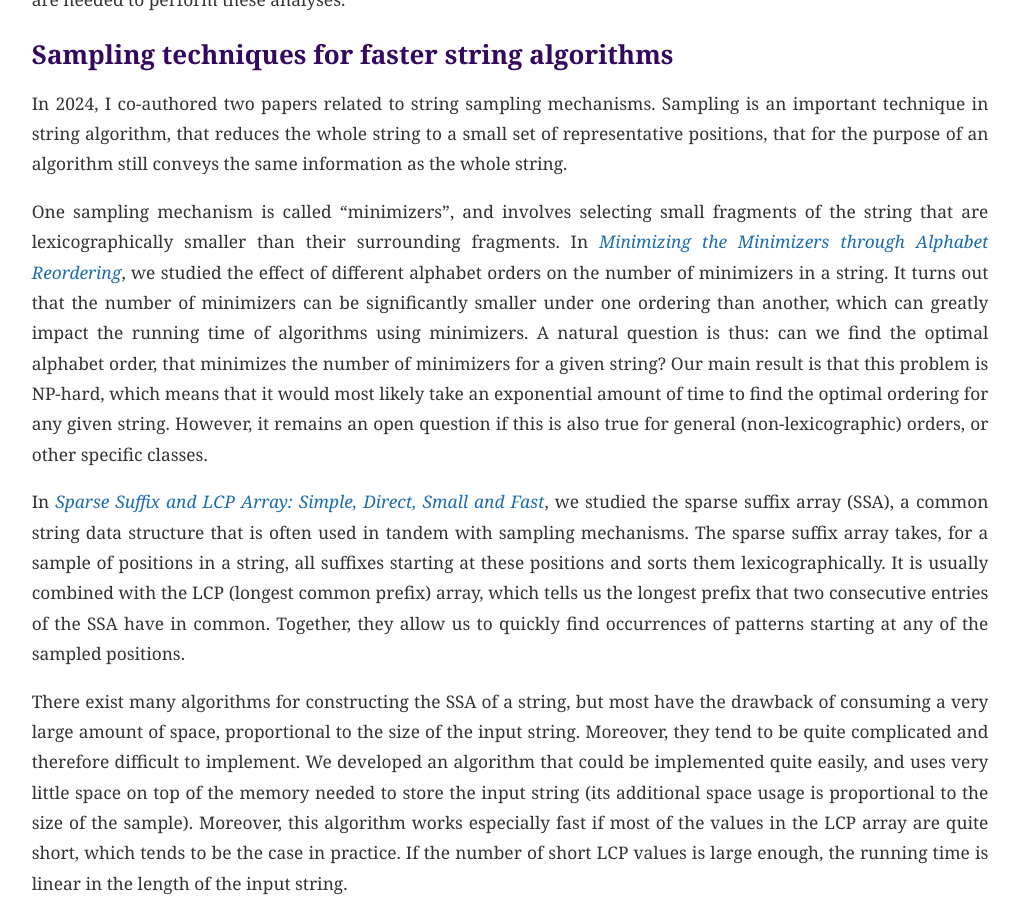
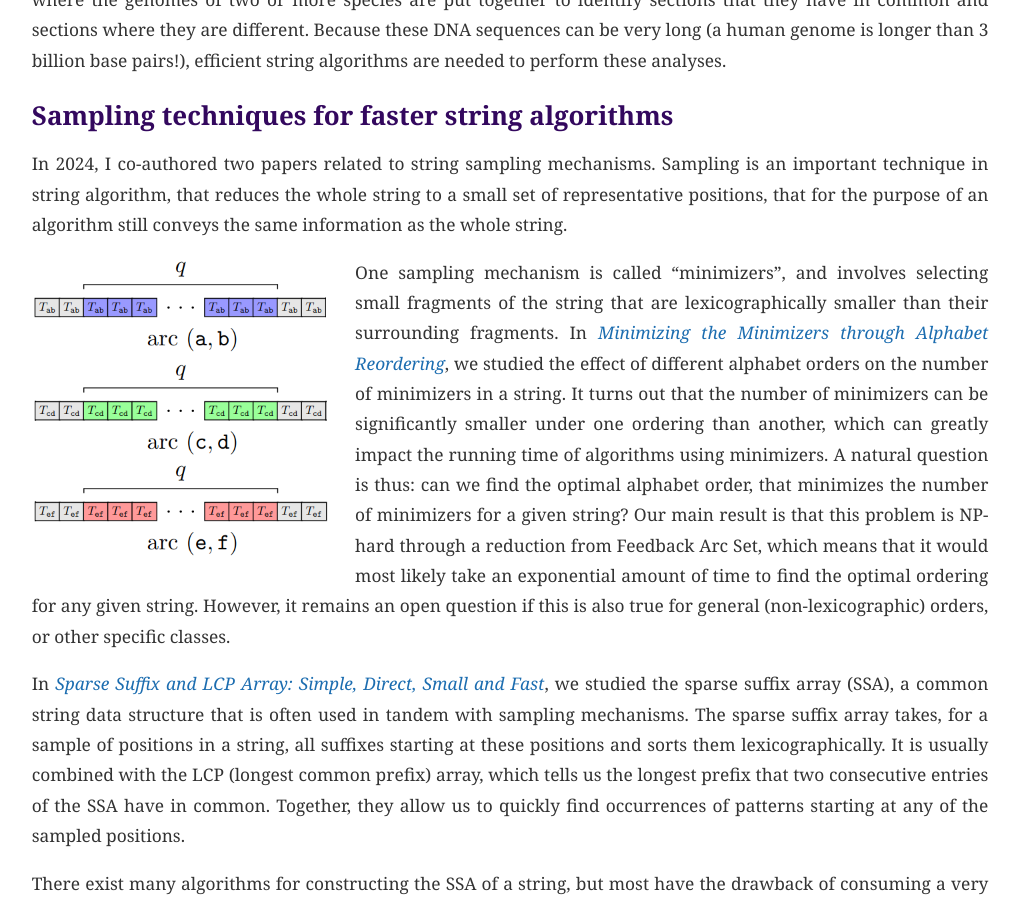
Before and after one commit to arfie/arfie.github.io, a Jekyll site: the page built from research.md, in a window 1280 px wide and 900 px high, scrolled down 467 px. Shown: the whole window, without its empty margins (130-1150 px from the left). Built offline with Jekyll 4.4.1, drawn with Linux system fonts in a browser that asks for light colours.

Commit message:
More images on research page

```diff
--- a/research.md
+++ b/research.md
@@ -6,6 +6,10 @@
 ---
 
 # Research
+
+<figure class="float right">
+    <img src="/assets/images/research/dna.jpg" alt="Strands of DNA" />
+</figure>
 
 Fast and memory-efficient algorithms are essential for working with larger and larger amounts of data.
 Theoretical computer scientists concern themselves with designing these algorithms, and proving important properties such as their correctness, their running time and their space usage.
@@ -21,11 +25,15 @@
 In 2024, I co-authored two papers related to string sampling mechanisms.
 Sampling is an important technique in string algorithm, that reduces the whole string to a small set of representative positions, that for the purpose of an algorithm still conveys the same information as the whole string.
 
+<figure class="float left">
+    <img src="/assets/images/research/minimizers.png" alt="Construction of the reduction from Feedback Arc Set" />
+</figure>
+
 One sampling mechanism is called "minimizers", and involves selecting small fragments of the string that are lexicographically smaller than their surrounding fragments.
 In [*Minimizing the Minimizers through Alphabet Reordering*]({% link _publications/minimizing-minimizers.md %}), we studied the effect of different alphabet orders on the number of minimizers in a string.
 It turns out that the number of minimizers can be significantly smaller under one ordering than another, which can greatly impact the running time of algorithms using minimizers.
 A natural question is thus: can we find the optimal alphabet order, that minimizes the number of minimizers for a given string?
-Our main result is that this problem is NP-hard, which means that it would most likely take an exponential amount of time to find the optimal ordering for any given string.
+Our main result is that this problem is NP-hard through a reduction from Feedback Arc Set, which means that it would most likely take an exponential amount of time to find the optimal ordering for any given string.
 However, it remains an open question if this is also true for general (non-lexicographic) orders, or other specific classes.
 
 In [*Sparse Suffix and LCP Array: Simple, Direct, Small and Fast*]({% link _publications/sparse-suffix-array.md %}), we studied the sparse suffix array (SSA), a common string data structure that is often used in tandem with sampling mechanisms.
@@ -42,7 +50,7 @@
 
 ## Heavy nodes in a small neighborhood for money laundering detection
 
-<figure class="float left">
+<figure class="float right">
     <img src="/assets/images/research/moneylaundering.png" alt="Bank transfers with suspicious accounts represented as a graph" />
 </figure>
 
```
Also changed, not shown: assets/images/research/dna.jpg (added), assets/images/research/minimizers.png (added).
